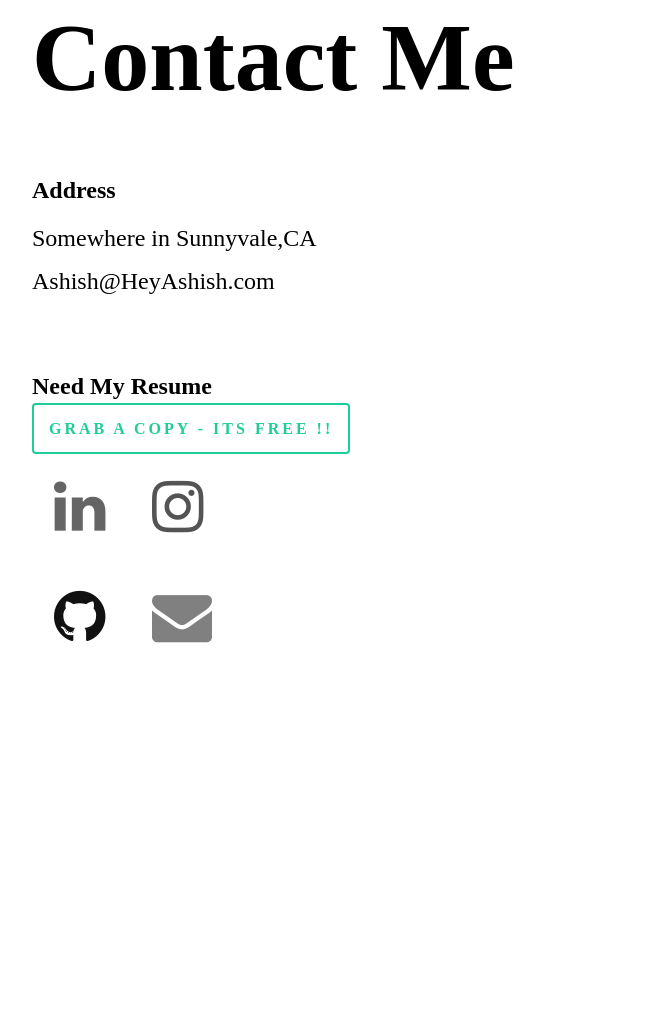
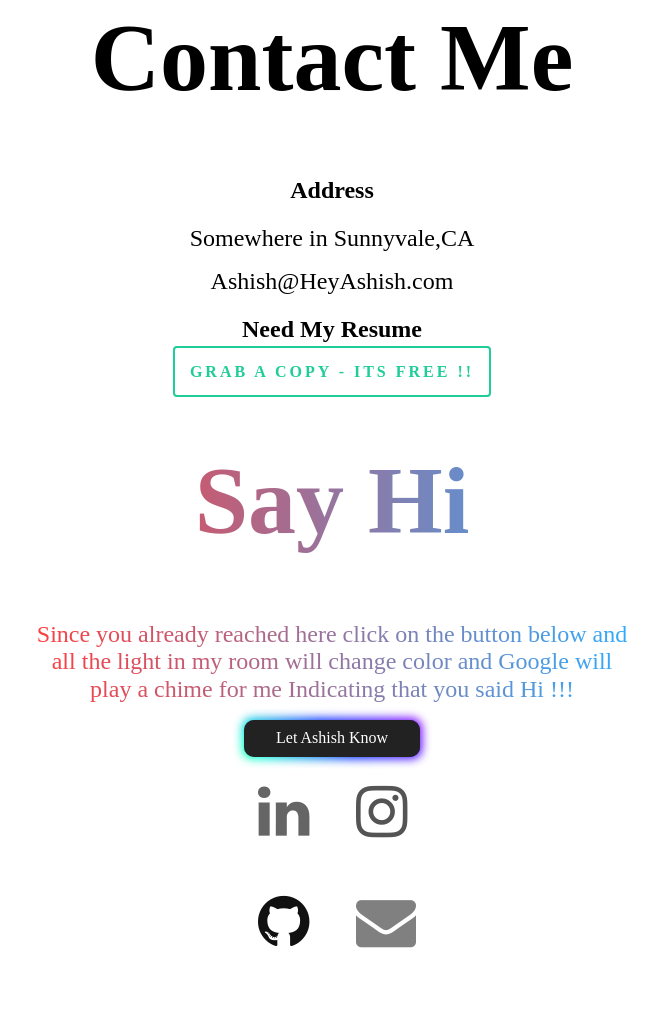
Before and after one commit to itsashishupadhyay/Hey_Ashish, a website built with Parcel: page index.html in a window 1280 px wide. Shown: the part 3507-4539 px from the top of the page, without its empty margins (308-965 px from the left). Before the commit the page ends 4179 px from the top, so only its background shows below. Built offline with nearby package versions, Linux system fonts and the light colour scheme.

Commit message:
added IFTTT based control

```diff
--- a/css/main.css
+++ b/css/main.css
@@ -315,31 +315,46 @@ iframe {
   margin-top: 30px;
 }
 
-#Contacts {
+.Contacts {
+
+  justify-content: center;
+  align-items: center;
+  text-align: center;
+  min-height: 100vh;
+
   position: relative;
   width: 600px;
   height: 350px;
   margin: 0 auto;
 }
 
-#Address {
+.Address {
+  justify-content: center;
+  align-items: center;
+  text-align: center;
+  min-height: 5vh;
+  position: center;
+  left: -250px;
+  width: auto;
+}
+
+.Socials {
+  justify-content: center;
+  align-items: center;
+  text-align: center;
   position: center;
   left: -250px;
   width: auto;
   height: 275px;
 }
-
-#Socials {
+.Resume {
+  justify-content: center;
+  align-items: center;
+  text-align: center;
+  min-height: 2vh;
   position: center;
-  /*right: -200px;*/
+  left: -250px;
   width: auto;
-  height: 200px;
-}
-#Resume {
-  position: relative;
-  width: 600px;
-  height: 100px;
-  margin: 0 auto;
 }
 .fa {
   padding: 20px;
@@ -442,6 +457,95 @@ iframe {
   justify-content: center;
   align-items: center;
   background: #1ECD97;
+}
+
+.LightButton {
+  justify-content: center;
+  align-items: center;
+  text-align: center;
+  min-height: 2vh;
+  position: center;
+  left: -250px;
+  width: auto;
+}
+
+/* CSS button to turn light red in my room*/
+.LightMyPresence {
+  padding: 0.6em 2em;
+  border: none;
+  outline: none;
+  color: rgb(255, 255, 255);
+  background: #111;
+  cursor: pointer;
+  position: relative;
+  z-index: 0;
+  border-radius: 10px;
+  user-select: none;
+  -webkit-user-select: none;
+  touch-action: manipulation;
+}
+
+.LightMyPresence:before {
+  content: "";
+  background: linear-gradient(
+    45deg,
+    #ff0000,
+    #ff7300,
+    #fffb00,
+    #48ff00,
+    #00ffd5,
+    #002bff,
+    #7a00ff,
+    #ff00c8,
+    #ff0000
+  );
+  position: absolute;
+  top: -2px;
+  left: -2px;
+  background-size: 400%;
+  z-index: -1;
+  filter: blur(5px);
+  -webkit-filter: blur(5px);
+  width: calc(100% + 4px);
+  height: calc(100% + 4px);
+  animation: glowing-LightMyPresence 20s linear infinite;
+  transition: opacity 0.3s ease-in-out;
+  border-radius: 10px;
+}
+
+article {
+  background: linear-gradient(
+    to right,
+    hsl(0, 100%, 62%),
+    hsl(204 100% 59%)
+  );
+  -webkit-background-clip: text;
+  -webkit-text-fill-color: transparent;
+  text-align: center;
+}
+
+@keyframes glowing-LightMyPresence {
+  0% {
+    background-position: 0 0;
+  }
+  50% {
+    background-position: 400% 0;
+  }
+  100% {
+    background-position: 0 0;
+  }
+}
+
+.LightMyPresence:after {
+  z-index: -1;
+  content: "";
+  position: absolute;
+  width: 100%;
+  height: 100%;
+  background: #222;
+  left: 0;
+  top: 0;
+  border-radius: 10px;
 }
 
 /* Animation */
--- a/index.html
+++ b/index.html
@@ -47,7 +47,7 @@
     <h1 class="MyName" style="font-family:Helvetica;padding-left:5rem;padding-top:10rem; text-align:left"></h1>
     <div class="Banner-text">
       <p class = "TagLine" style="font-family:Brush Script MT; font-size: 3rem">Artist in an Inventor's body</p>
-      <button  class="button-slipBorder" role="button" onclick=smoothScroll('Contacts') >Say Hi !</button>
+      <button  class="button-slipBorder" role="button" onclick=smoothScroll('post-btn') >Say Hi !</button>
     </div>
   </div>
 
@@ -108,25 +108,40 @@
     </section>
   </div>
 
-  <div class="Contact Me !" id = "Contacts">
+  <div class="Contacts" >
     <h1>Contact Me</h1>
-    <div id = "Address">
+    <div class = "Address">
       <h2>Address</h2>
       <p>Somewhere in Sunnyvale,CA</p>
       <p>Ashish@HeyAshish.com</p>
     </div>
-    <div id = "Socials">
+
+    <div class="Resume">
+      <h2>Need My Resume</h2>
+      <a href='doc/Ashish_Upadhyay_CV.pdf' download="Ashish_Upadhyay_CV.pdf" class='GrabResume'>Grab A Copy - its free !!</a>
+    </div>
+      <div class = "LightButton">
+
+        <article>
+          <h1>Say Hi</h1>
+          <p >Since you already reached here click on the button below and all the light in my room will change color and Google will play a chime for me Indicating that you said Hi !!!</p>
+        </article>
+        <button id = "post-btn" class="LightMyPresence" role="button" onclick="LightUp()";>Let Ashish Know</button>
+      </div>
+
+
+    <div class = "Socials">
       <a href="javascript:void();" class="fa fa-linkedin" onclick='OpenLink("Linkedin")'></a>
       <a href="javascript:void();" class="fa fa-instagram"></a></br>
       <a href="javascript:void();" class="fa fa-github" onclick='OpenLink("GitHub")'></a>
       <a href="javascript:void();" class="fa fa-envelope" onclick='OpenLink("Email")'></a>
     </div>
 
+
+
+
   </div>
-  <div id="Resume">
-    <h2>Need My Resume</h2>
-    <a href='doc/Ashish_Upadhyay_CV.pdf' download="Ashish_Upadhyay_CV.pdf" class='GrabResume'>Grab A Copy - its free !!</a>
-  </div>
+
 
 
   <script src="js/vendor/modernizr-3.11.2.min.js"></script>
--- a/js/main.js
+++ b/js/main.js
@@ -37,3 +37,19 @@ $(function() {
     }, 2200);
   });
 })
+
+const button = document.getElementById('post-btn');
+
+button.addEventListener('click', async _ => {
+  try {
+    const response = await fetch('https://maker.ifttt.com/trigger/Heyashishbutton/json/with/key/ch90Ck4rGenabtIklPb-Tr6Qsl4KDngno7Lr3J1rPD_', {
+      method: 'post',
+      body: {
+        // Your body
+      }
+    });
+    console.log('Completed!', response);
+  } catch(err) {
+    console.error(`Error: ${err}`);
+  }
+});
```
